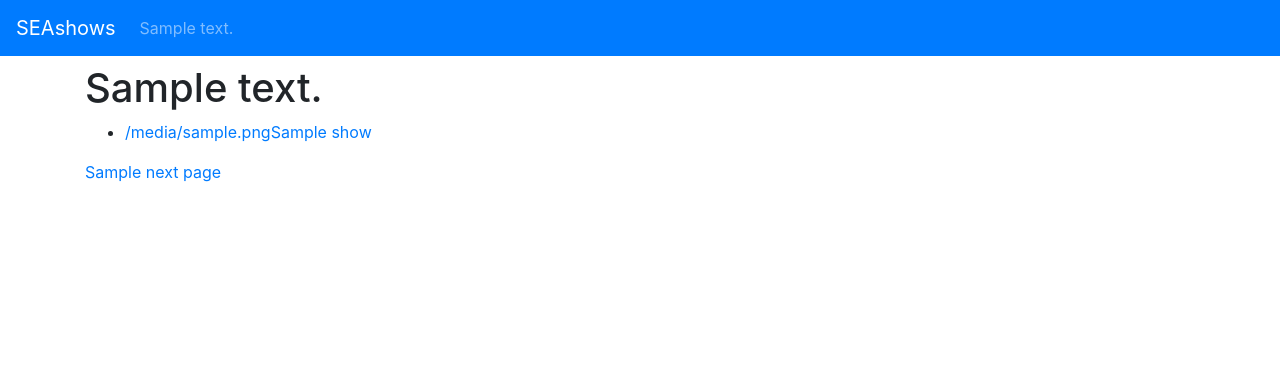
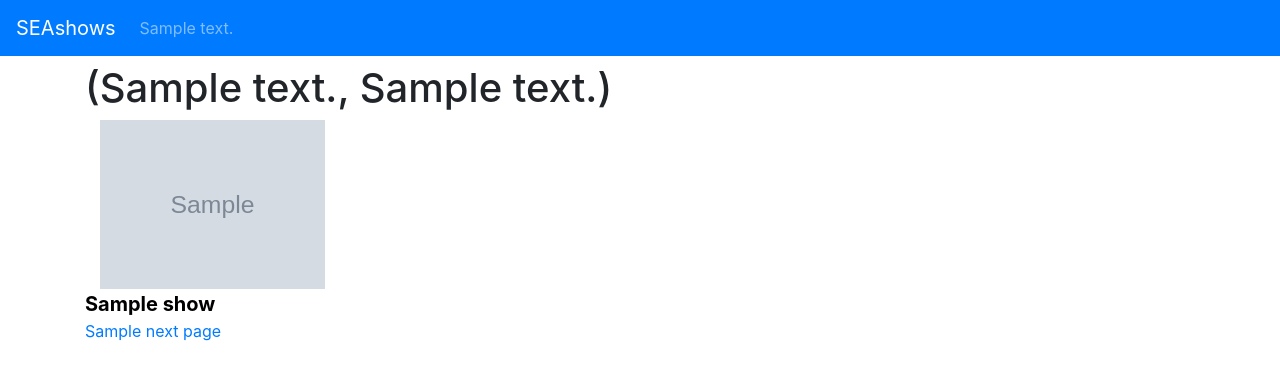
Before and after one commit to cangkevin/asain-show-rss-website-wrapper, a Flask app: template website/templates/listing/shows.html in a window 1280 px wide. Shown: the top 380 px of the page. Run offline with Flask 2, Linux system fonts and the light colour scheme; the template is opened without the code that fills it: most values are stand-ins (such as "Sample title", 1, 10 or a date in 2020); grey boxes marked "Sample" are stand-in pictures; some libraries are stand-ins or nearby versions.

Commit message:
add bootstrap styling and redo show/episode layout

```diff
--- a/website/listing.py
+++ b/website/listing.py
@@ -1,15 +1,15 @@
 import functools
 import requests
 import re
+
 from urllib.parse import urlparse, parse_qs, urlencode
+from bs4 import BeautifulSoup
 from xml.etree import ElementTree
 
 from flask import (
     Blueprint, flash, g, redirect, render_template, request, session, url_for
 )
 
-# if show contains a date in the title, replace 'film=' with 'ep=' to get the
-# link to the actual episode
 # the other episode links are links to other dates (could be before or after current date)
 
 bp = Blueprint('listing', __name__)
@@ -34,6 +34,8 @@ _category_text = {
     'movies': 'Movies'
 }
 
+_ignore_shows = ['aHR0cDovL2RyYW1hY2l0eS5pby9ob3ctdG8td2F0Y2gtZHJhbWEtbW92aWVzLXNob3dzLW9uLW1vYmlsZS1hcHAv']
+
 def _contains_date(text):
     date_pattern = '\d{4}-\d{2}-\d{2}'
     return re.search(date_pattern, text)
@@ -41,8 +43,8 @@ def _contains_date(text):
 def _retrieve_listings(xml_root):
     return [{'title': item.find('title').text,
                 'url': parse_qs(urlparse(item.find('enclosure').attrib['url']).query),
-                'picture': item.find('description').text.strip()}
-                for item in xml_root.iter('item')]
+                'picture': BeautifulSoup(item.find('description').text.strip()).find('img')['src']}
+                 for item in xml_root.iter('item')]
 
 def _retrieve_possible_pagination_link(listing):
     possible_pagination = listing.pop()
@@ -51,7 +53,6 @@ def _retrieve_possible_pagination_link(listing):
         listing.append(possible_pagination)
         possible_pagination = None
     return listing, possible_pagination
-
 
 @bp.route('/')
 def index():
@@ -64,13 +65,14 @@ def shows(category,page_num):
     root = ElementTree.fromstring(r.content)[0]
     show_listings = _retrieve_listings(root)
     show_listings, possible_pagination = _retrieve_possible_pagination_link(show_listings)
+    show_listings = [show for show in show_listings if show['url']['film'][0] not in _ignore_shows]
 
     return render_template('listing/shows.html',shows=show_listings,
                                                 next_page=possible_pagination,
                                                 category=category,
-                                                category_text=_category_text[category],
+                                                categories_text=_category_text,
                                                 contains_date=_contains_date,
-                                                categories_text=_category_text)
+                                                ignore_list=_ignore_shows)
 
 @bp.route('/<show_id>/episodes/page/<page_num>')
 def episodes(show_id, page_num):
--- a/website/templates/base.html
+++ b/website/templates/base.html
@@ -5,7 +5,9 @@
         <meta name="viewport" content="width=device-width, initial-scale=1, shrink-to-fit=no">
 
         <link rel="stylesheet" href="{{ url_for('static',filename='css/bootstrap.min.css') }}">
-
+        <link rel="stylesheet" href="{{ url_for('static',filename='css/custom.css') }}">
+        <script type="text/javascript" src="{{ url_for('static',filename='js/jquery-3.0.0.min.js') }}" defer></script>
+        <script type="text/javascript" src="{{ url_for('static',filename='js/bootstrap.min.js') }}" defer></script>
         <title>{% block title %}{% endblock %} - Test</title>
     </head>
 
@@ -17,16 +19,18 @@
             </button>
 
             <div class="collapse navbar-collapse" id="categories">
-                <ul class="navbar-nav">
+                <ul class="navbar-nav mr-auto">
                     {% for short_text,formal_text in categories_text.items() %}
                         <li class="nav-item">
-                            <a class="nav-link" href="{{ url_for('listing.shows', category=short_text, page_num=1) }}">{{ formal_text }}</a>
+                            <a class="nav-link {% if short_text == category %} active {% endif %}"
+                                href="{{ url_for('listing.shows', category=short_text, page_num=1) }}">
+                                {{ formal_text }}
+                            </a>
                         </li>
                     {% endfor %}
                 </ul>
             </div>
         </nav>
-
         <div class="container">
             <section>
                 <h1>
--- a/website/templates/listing/shows.html
+++ b/website/templates/listing/shows.html
@@ -1,36 +1,62 @@
 {% extends 'base.html' %}
 
 {% block header %}
-    <h1>{% block title %}{{ category_text }}{% endblock %}</h1>
+    <h1>{% block title %}{{ categories_text[category] }}{% endblock %}</h1>
 {% endblock %}
 
 {% block content %}
-    <ul>
     {% for show in shows %}
-            <li>
+        {% if loop.first %}
+            <div class="row">
+        {% elif loop.index0 % 4 == 0 %}
+            </div>
+            <br/>
+            <div class="row">
+        {% endif %}
+        <div class="col-3">
             {% if category == 'movies' %}
                 <a href="{{ url_for('listing.sources',
-                                        episode_id=show['url']['ep'][0]) }}">
-                        {{ show['picture']|safe }}{{ show['title'] }}
+                                    episode_id=show.url.ep[0]) }}"
+                    style="color:black;">
+                    <div class="container">
+                        <img src="{{show.picture}}" class="w-100">
+                        <div class="row font-weight-bold text-bigger">
+                            {{ show.title }}
+                        </div>
+                    </div>
                 </a>
-                {%  else %}
-                    {% if not contains_date(show['title']) %}
+            {% else %}
+                {% if not contains_date(show.title) %}
                     <a href="{{ url_for('listing.episodes',
-                                            show_id=show['url']['film'][0],
-                                            page_num='1') }}">
-                            {{ show['picture']|safe }}{{ show['title'] }}
+                                        show_id=show.url.film[0],
+                                        page_num=1) }}"
+                        style="color:black;">
+                        <div class="container">
+                            <img src="{{show.picture}}" class="w-100">
+                            <div class="row font-weight-bold text-bigger">
+                                {{ show.title }}
+                            </div>
+                        </div>
                     </a>
                 {% else %}
                     <a href="{{ url_for('listing.episodes_dated_shows',
-                                            show_id=show['url']['film'][0]) }}">
-                            {{ show['picture']|safe }}{{ show['title'] }}
+                                        show_id=show.url.film[0]) }}"
+                        style="color:black;">
+                        <div class="container">
+                            <img src="{{show.picture}}" class="w-100">
+                            <div class="row font-weight-bold text-bigger">
+                                {{ show.title }}
+                            </div>
+                        </div>
                     </a>
                 {% endif %}
             {% endif %}
-            </li>
+        </div>
+        {% if loop.last %}
+            </div>
+        {% endif %}
     {% endfor %}
-    </ul>
     {% if next_page %}
-        <a href="{{ url_for('listing.shows', category=category, page_num=next_page['url']['page'][0]) }}">{{ next_page['title'] }}</a>
+        <a href="{{ url_for('listing.shows', category=category, page_num=next_page.url.page[0]) }}">{{ next_page.title }}</a>
     {% endif %}
 {% endblock %}
--- a/website/templates/listing/sources.html
+++ b/website/templates/listing/sources.html
@@ -8,7 +8,11 @@
     <ul>
         {% for source in sources %}
             <li>
-                <a href="{{ source['url'] }}">{{ source['source'] }}</a>
+                <a href="{{ source.url }}"
+                    class="text-bigger"
+                    style="color:black;">
+                    {{ source['source'] }}
+                </a>
             </li>
         {% endfor %}
     </ul>
```
Also changed, not shown: website/templates/listing/episodes.html (+8 -4 lines), 2 other files. Lines whose indentation alone changed are shown as unchanged.
